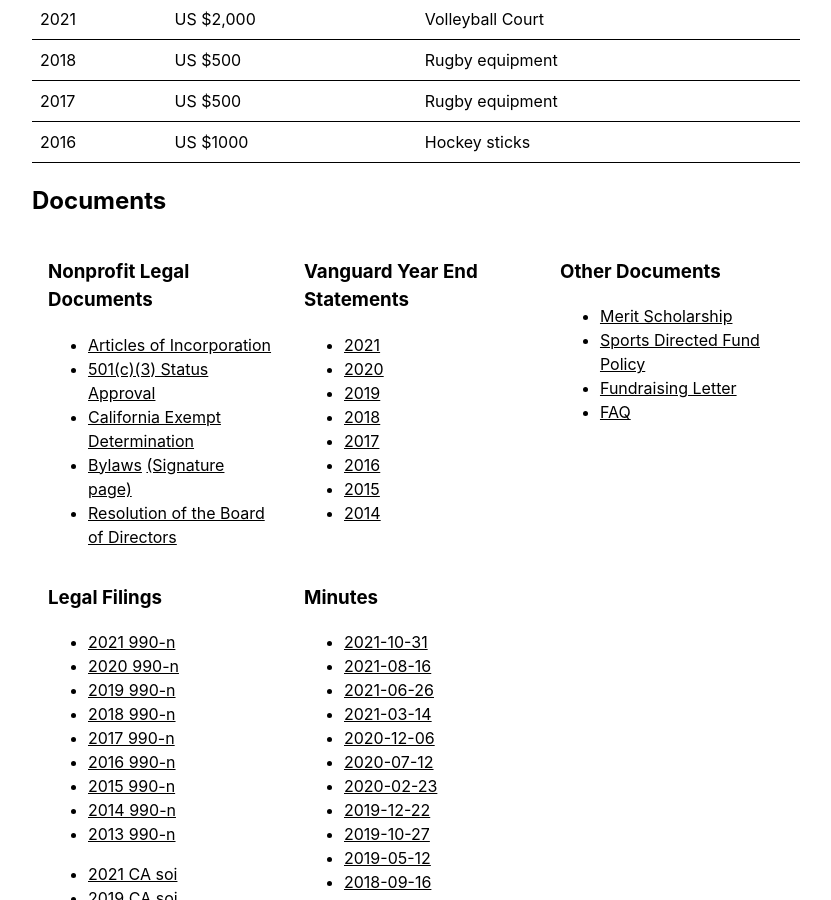
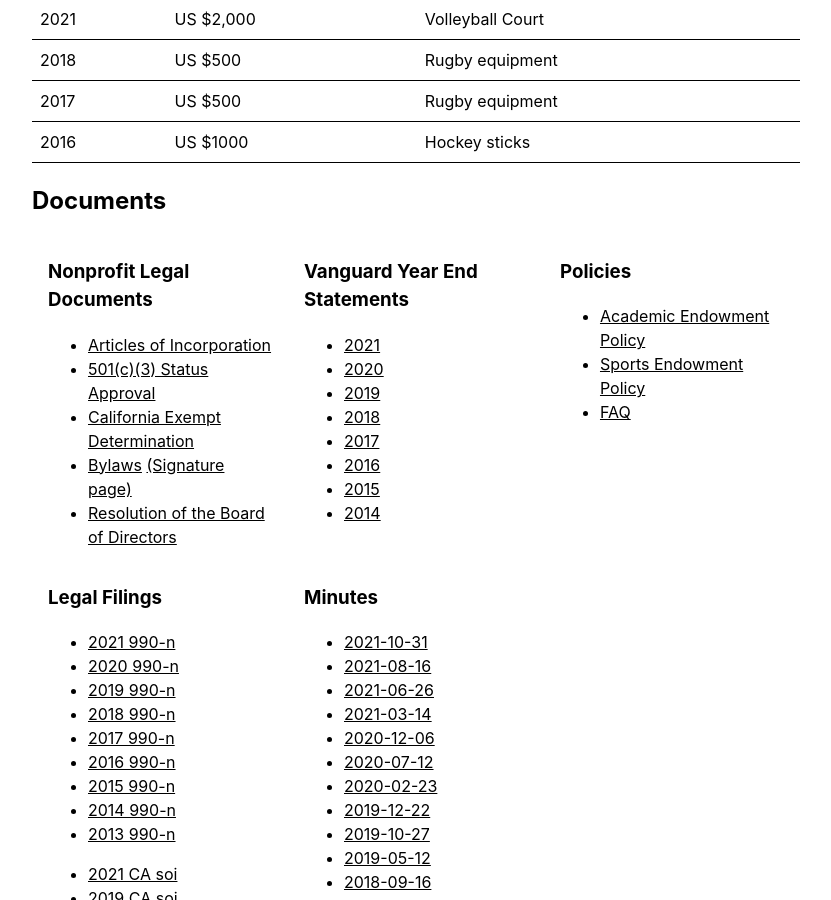
Before and after one commit to ahsef/ahsef.github.io, a Jekyll site: the page built from _pages/about.html, in a window 1280 px wide and 900 px high, scrolled down 2319 px. Shown: the whole window, without its empty margins (224-1055 px from the left). Built offline with Jekyll 4.4.1, drawn with Linux system fonts in a browser that asks for light colours.

Commit message:
Clarify policies

```diff
--- a/_pages/about.html
+++ b/_pages/about.html
@@ -212,12 +212,11 @@ Form 3:
         </ul>
     </div>
     <div class="w3-container w3-third">
-        <h3>Other Documents</h3>
+        <h3>Policies</h3>
 
         <ul>
-            <li><a href="/other/merit_scholarship.pdf">Merit Scholarship</a></li>
-            <li><a href="/policy/AHSEF_Sports_Directed_Fund_Policy_2020.pdf">Sports Directed Fund Policy</a></li>
-            <li><a href="/other/fundraising_letter.pdf">Fundraising Letter</a></li>
+            <li><a href="/policy/academic_financial_policy.pdf">Academic Endowment Policy</a></li>
+            <li><a href="/policy/AHSEF_Sports_Directed_Fund_Policy_2020.pdf">Sports Endowment Policy</a></li>
             <li><a href="/other/faq.pdf">FAQ</a></li>
         </ul>
     </div>
```
